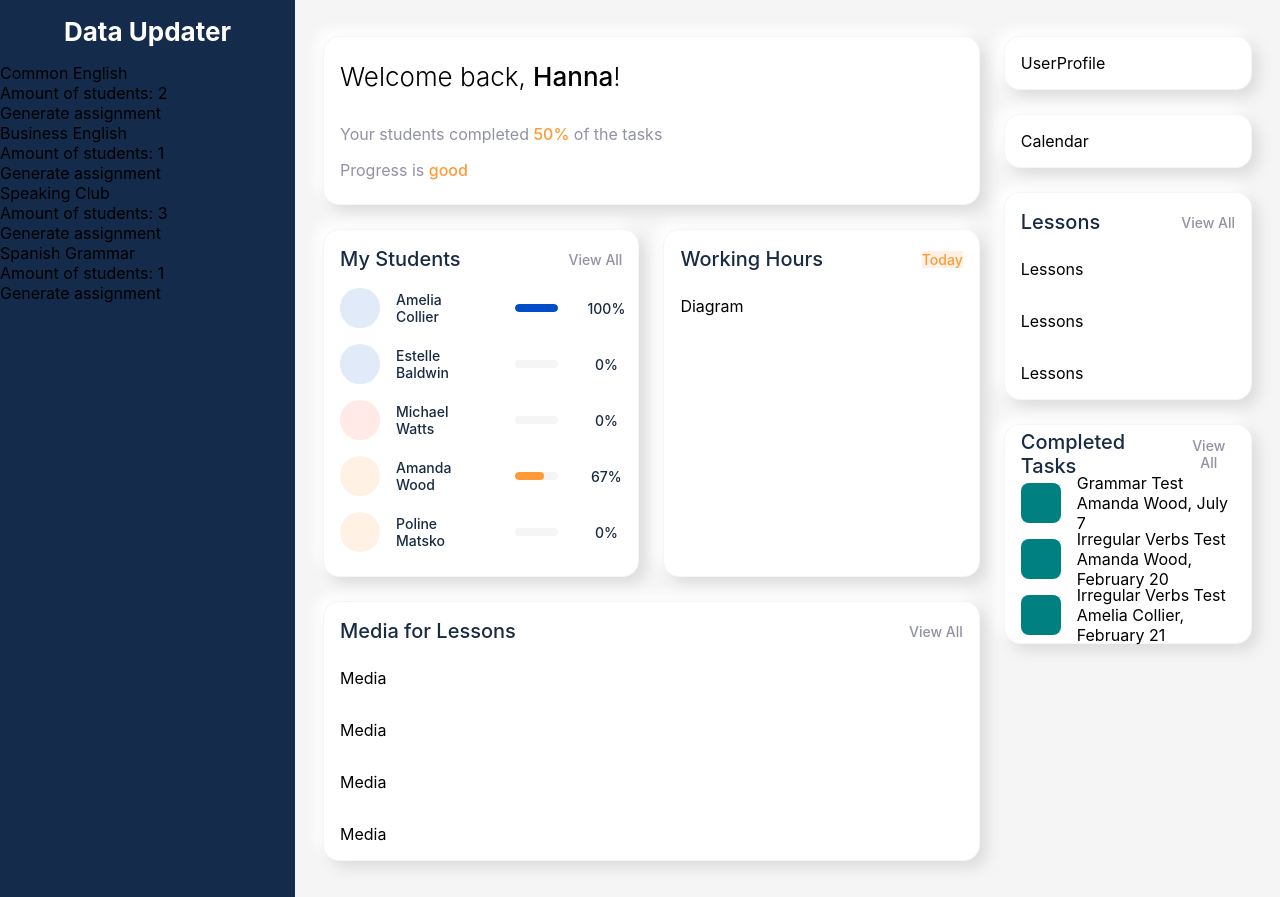
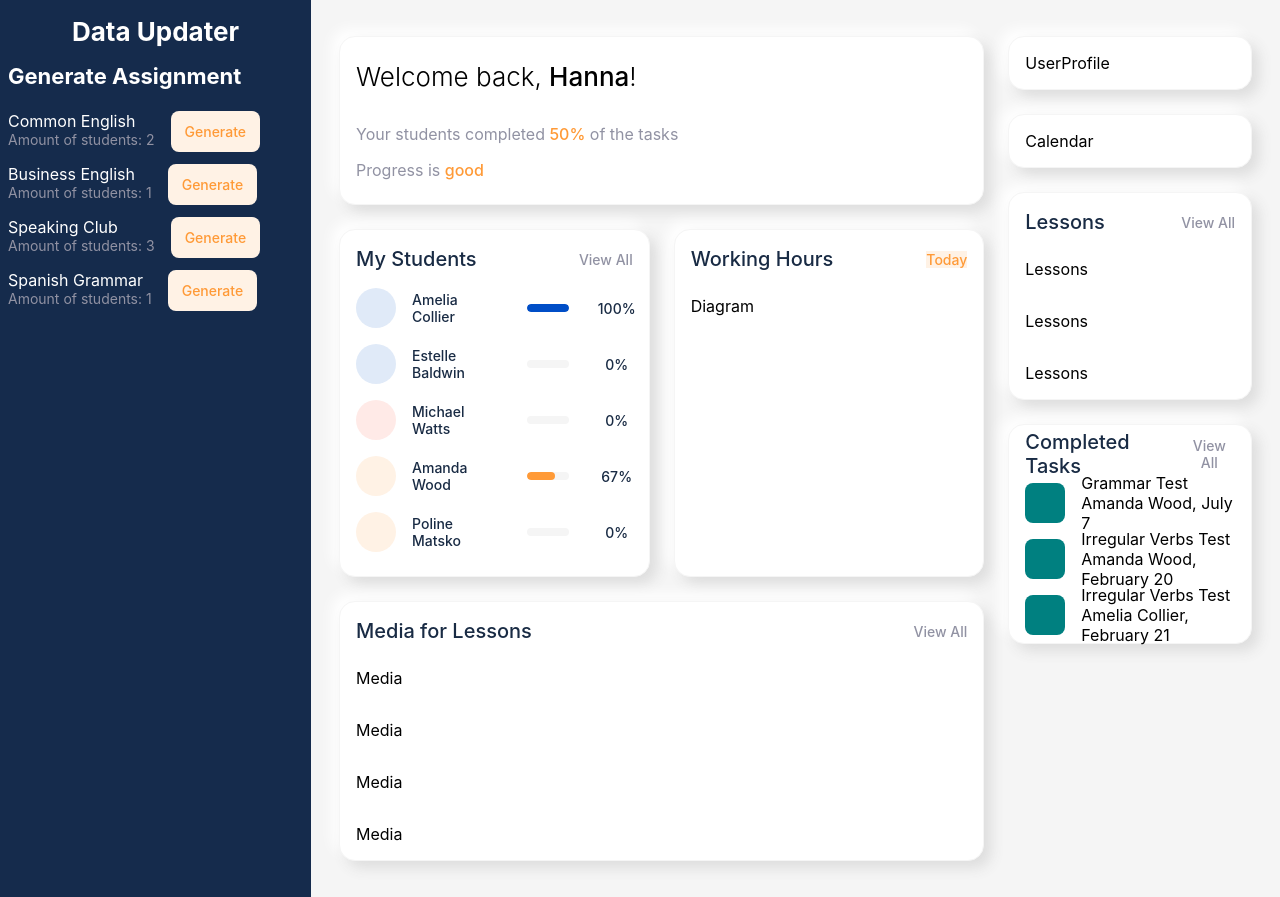
Before and after one commit to hanna-buhai/dashboard-with-recoil, a React (Create React App) app: page / in a window 1280 px wide. Built offline with nearby package versions, Linux system fonts and the light colour scheme.

Commit message:
modify AssignmentGeneratorForClass

```diff
--- a/src/components/dataUpdater/index.css
+++ b/src/components/dataUpdater/index.css
@@ -1,10 +1,50 @@
 .data-updater {
   background-color: var(--dark-bg-color);
   z-index: 10;
+  padding: 0 8px 16px;
 }
 
 .data-updater__header {
   margin: 16px 64px;
   font-size: calc(10px + 2vmin);
-  color: white;
+  color: var(--dark-main-text);
 }
+
+.generator__header {
+  margin-top: 16px;
+  font-size: calc(6px + 2vmin);
+  color: var(--dark-main-text);
+}
+
+.assignment-generator {
+  display: flex;
+  flex-direction: row;
+  justify-content: stretch;
+  margin-bottom: 12px;
+}
+
+.assignment-generator__data {
+  display: flex;
+  flex-direction: column;
+  margin-right: 16px;
+}
+
+.assignment-generator__subject {
+  font-size: 16px;
+  color: var(--dark-main-text);
+}
+
+.assignment-generator__group {
+  font-size: 14px;
+  font-weight: 400;
+  color: var(--dark-secondary-text);
+}
+
+.assignment-generator__button {
+  padding: 12px 14px;
+  background-color: var(--accent-orange-light);
+  color: var(--accent-orange);
+  font-size: 14px;
+  font-weight: 500;
+  border-radius: 8px;
+}
--- a/src/components/dataUpdater/index.js
+++ b/src/components/dataUpdater/index.js
@@ -11,20 +11,21 @@ import {
 
 import './index.css'
 
-const ClassUpdater = ({ classId }) => {
+const AssignmentGeneratorForClass = ({ classId }) => {
   const classWithData = useRecoilValue(classItemStateWithId(classId))
   const attendeesList = useRecoilValue(studyGroupsItemStateWithId(classWithData.attendees))
   const subjectData = useRecoilValue(subjectsItemStateWithId(classWithData.subjectId))
 
-  const [assignmentsList, set1] = useRecoilState(assignmentsListState)
+  const [assignmentsList, setAssignmentsList] = useRecoilState(assignmentsListState)
   const [newCount, setNewCount] = useState(assignmentsList.length + 1)
-  const set2 = useSetRecoilState(assignmentItemStateWithId(`assignment-${newCount}`))
+  const newAssignmentId = `assignment-${newCount}`
+  const setAssignmentData = useSetRecoilState(assignmentItemStateWithId(newAssignmentId))
 
   const generateAssignment = () => {
     attendeesList.forEach(attendee => {
-      set1(oldTodoList => [...oldTodoList, `assignment-${newCount}`])
-      set2({
-        id: `assignment-${newCount}`,
+      setAssignmentsList(oldTodoList => [...oldTodoList, newAssignmentId])
+      setAssignmentData({
+        id: newAssignmentId,
         name: 'Temp assignment',
         subjectId: classWithData.subjectId,
         assigneeId: attendee,
@@ -36,22 +37,29 @@ const ClassUpdater = ({ classId }) => {
   }
 
   return (
-    <div>
-      <div>{subjectData.name}</div>
-      <div>Amount of students: {attendeesList.length}</div>
-      <button onClick={generateAssignment}>Generate assignment</button>
+    <div className="assignment-generator">
+      <div className="assignment-generator__data">
+        <div className="assignment-generator__subject">{subjectData.name}</div>
+        <div className="assignment-generator__group">
+          Amount of students: {attendeesList.length}
+        </div>
+      </div>
+      <button onClick={generateAssignment} className="assignment-generator__button">
+        Generate
+      </button>
     </div>
   )
 }
 
-const DataUpdater = props => {
+const DataUpdater = () => {
   const classes = useRecoilValue(classesListState)
 
   return (
     <div className="data-updater">
       <h2 className="data-updater__header">Data Updater</h2>
+      <h3 className="generator__header ">Generate Assignment</h3>
       {classes.map(classId => (
-        <ClassUpdater classId={classId} />
+        <AssignmentGeneratorForClass classId={classId} />
       ))}
     </div>
   )
```
